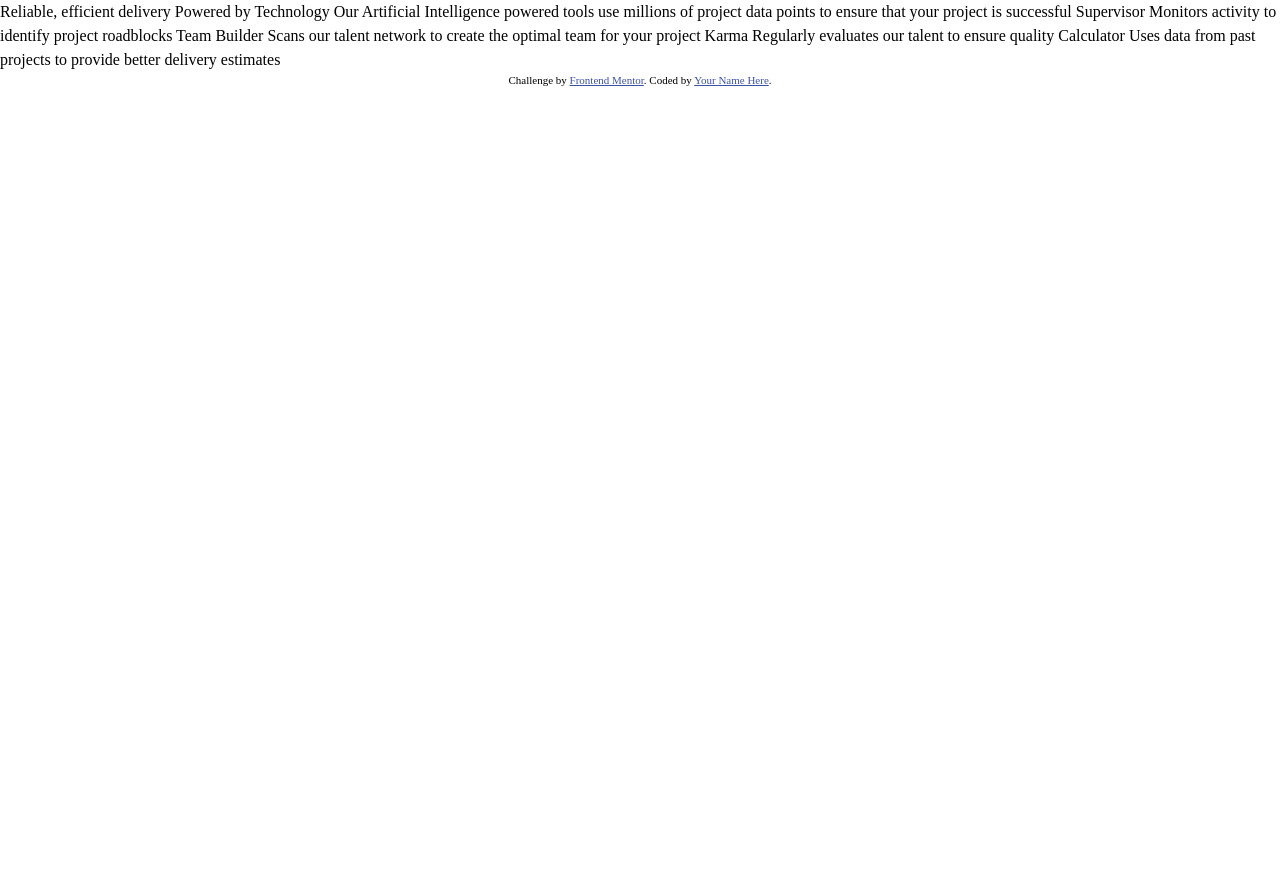
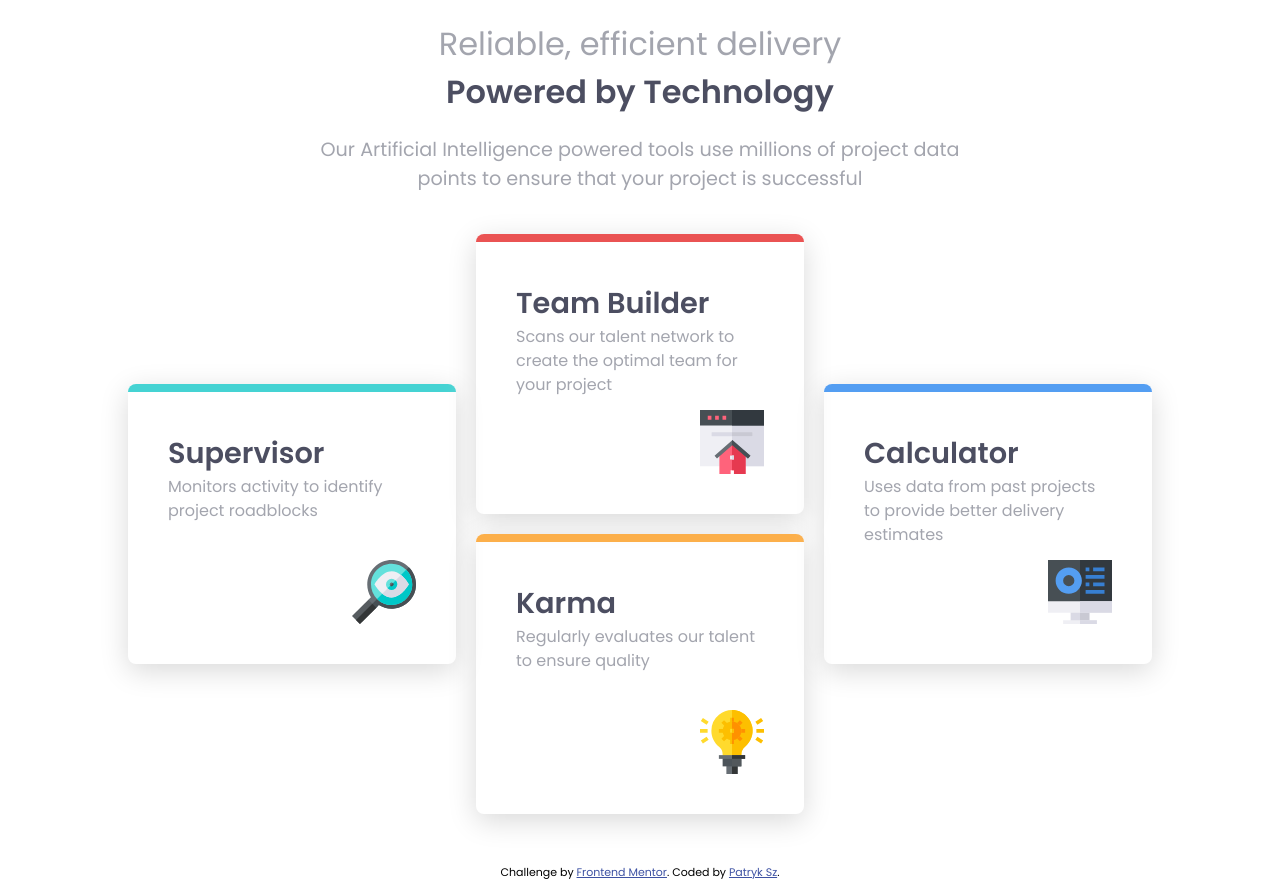
Before and after one commit to dedku/Four-card-feature-section-DailyNewbie_9, a plain HTML site: page index.html in a window 1280 px wide. Before the commit the page ends 800 px from the top, so only its background shows below. Drawn offline with Linux system fonts and the light colour scheme.

Commit message:
css + html setup

```diff
--- a/index.html
+++ b/index.html
@@ -10,30 +10,53 @@
 </head>
 
 <body>
+  <main>
+    <section>
+      <div class="main-content">
+        <h1 class="title | text-center m-i-auto font-size-800 font-weight-400 text-gray-blue">Reliable, efficient
+          delivery
+          <span class="font-weight-600 text-dark-blue">Powered by Technology</span>
+        </h1>
 
-  Reliable, efficient delivery
-  Powered by Technology
+        <p class="main-para | text-center m-i-auto text-gray-blue font-weight-400 font-size-500">
+          Our Artificial Intelligence powered tools use millions of project data points
+          to ensure that your project is successful
+        </p>
 
-  Our Artificial Intelligence powered tools use millions of project data points
-  to ensure that your project is successful
+        <div class="grid">
+          <div class="container | border-top-cyan">
+            <h2 class="text-dark-blue font-size-600 font-weight-600">Supervisor</h2>
+            <p class="text-gray-blue"> Monitors activity to identify project roadblocks</p>
+            <img src="./images/icon-supervisor.svg" alt="">
+          </div>
 
-  Supervisor
-  Monitors activity to identify project roadblocks
+          <div class="container | border-top-red">
+            <h2 class="text-dark-blue font-size-600 font-weight-600">Team Builder</h2>
+            <p class="text-gray-blue"> Scans our talent network to create the optimal team for your project</p>
+            <img src="./images/icon-team-builder.svg" alt="">
+          </div>
 
-  Team Builder
-  Scans our talent network to create the optimal team for your project
+          <div class="container | border-top-orange">
+            <h2 class="text-dark-blue font-size-600 font-weight-600">Karma</h2>
+            <p class="text-gray-blue"> Regularly evaluates our talent to ensure quality</p>
+            <img src="./images/icon-karma.svg" alt="">
+          </div>
 
-  Karma
-  Regularly evaluates our talent to ensure quality
-
-  Calculator
-  Uses data from past projects to provide better delivery estimates
+          <div class="container | border-top-blue">
+            <h2 class="text-dark-blue font-size-600 font-weight-600">Calculator</h2>
+            <p class="text-gray-blue"> Uses data from past projects to provide better delivery estimates</p>
+            <img src="./images/icon-calculator.svg" alt="">
+          </div>
+        </div>
+      </div>
+    </section>
+  </main>
 
 
   <footer>
     <p class="attribution">
       Challenge by <a href="https://www.frontendmentor.io?ref=challenge" target="_blank">Frontend Mentor</a>.
-      Coded by <a href="#">Your Name Here</a>.
+      Coded by <a href="https://www.frontendmentor.io/profile/dedku">Patryk Sz</a>.
     </p>
   </footer>
 </body>
--- a/style.css
+++ b/style.css
@@ -1,3 +1,25 @@
+@import url('https://fonts.googleapis.com/css2?family=Poppins:wght@200;400;600&display=swap');
+
+:root {
+    --clr-primary-red: hsl(0, 78%, 62%);
+    --clr-primary-cyan: hsl(180, 62%, 55%);
+    --clr-primary-orange: hsl(34, 97%, 64%);
+    --clr-primary-blue: hsl(212, 86%, 64%);
+    --clr-neutral-dark-blue: hsl(234, 12%, 34%);
+    --clr-neutral-gray-blue: hsl(229, 6%, 66%);
+    --clr-neutral-light-gray: hsl(0, 0%, 85%);
+
+    --border-size: 8px;
+
+    --fw-200: 200;
+    --fw-400: 400;
+    --fw-600: 600;
+
+    --fs-500: 1.2rem;
+    --fs-600: 1.8rem;
+    --fs-800: 2rem;
+}
+
 /* Box sizing rules */
 *,
 *::before,
@@ -31,6 +53,11 @@ html:focus-within {
 body {
     text-rendering: optimizeSpeed;
     line-height: 1.5;
+    font-family: 'Poppins', sans-serif;
+}
+
+footer {
+    margin-top: 50px;
 }
 
 /* A elements that don't have a class get default styles */
@@ -62,6 +89,133 @@ svg {
     }
 }
 
+/* utility classes */
+.text-center {
+    text-align: center;
+}
+
+.m-i-auto {
+    margin-inline: auto;
+}
+
+.border-top-red {
+    border-top: solid var(--clr-primary-red);
+    border-width: var(--border-size);
+}
+
+.border-top-cyan {
+    border-top: solid var(--clr-primary-cyan);
+    border-width: var(--border-size);
+}
+
+.border-top-orange {
+    border-top: solid var(--clr-primary-orange);
+    border-width: var(--border-size);
+}
+
+.border-top-blue {
+    border-top: solid var(--clr-primary-blue);
+    border-width: var(--border-size);
+}
+
+.text-dark-blue {
+    color: var(--clr-neutral-dark-blue);
+}
+
+.text-gray-blue {
+    color: var(--clr-neutral-gray-blue);
+}
+
+.font-weight-200 {
+    font-weight: var(--fw-200);
+}
+
+.font-weight-400 {
+    font-weight: var(--fw-400);
+}
+
+.font-weight-600 {
+    font-weight: var(--fw-600);
+}
+
+
+.font-size-500 {
+    font-size: var(--fs-500);
+}
+
+.font-size-600 {
+    font-size: var(--fs-600);
+}
+
+.font-size-800 {
+    font-size: var(--fs-800);
+}
+
+/* components */
+.main-content {
+    width: 80%;
+    margin-inline: auto;
+    display: flex;
+    flex-direction: column;
+    gap: 20px;
+    margin-top: 80px;
+}
+
+.title {
+    max-width: 25ch;
+}
+
+.main-para {
+    max-width: 32ch;
+    margin-bottom: 80px;
+}
+
+.grid {
+    display: grid;
+    gap: 20px;
+    grid-template-rows: repeat(4, 1fr);
+}
+
+.container {
+    padding: 40px;
+    border-radius: var(--border-size);
+    box-shadow: var(--clr-neutral-light-gray) 0px 7px 29px 0px;
+    display: flex;
+    flex-direction: column;
+    max-width: 485px;
+    height: 280px;
+    margin-inline: auto;
+}
+
+.container:nth-child(1) {
+    grid-column: 1/2;
+    grid-row: 1/2;
+}
+
+.container:nth-child(2) {
+    grid-column: 1/2;
+    grid-row: 2/3;
+}
+
+.container:nth-child(3) {
+    grid-column: 1/2;
+    grid-row: 3/4;
+}
+
+.container:nth-child(4) {
+    grid-column: 1/2;
+    grid-row: 4/5;
+}
+
+.container img {
+    margin-left: auto;
+    margin-top: auto;
+    max-width: 5.5rem;
+}
+
+.container p {
+    max-width: 312px;
+}
 
 
 .attribution {
@@ -72,3 +226,40 @@ svg {
 .attribution a {
     color: hsl(228, 45%, 44%);
 }
+
+@media (min-width: 68em) {
+    .main-content {
+        margin-top: 20px;
+    }
+
+    .main-para {
+        max-width: 55ch;
+        margin-bottom: 20px;
+    }
+
+    .grid {
+        grid-template-columns: repeat(3, 1fr);
+        grid-template-rows: unset;
+        align-items: center;
+    }
+
+    .container:nth-child(1) {
+        grid-column: 1/2;
+        grid-row: 1/3;
+    }
+
+    .container:nth-child(2) {
+        grid-column: 2/3;
+        grid-row: 1/2;
+    }
+
+    .container:nth-child(3) {
+        grid-column: 2/3;
+        grid-row: 2/3;
+    }
+
+    .container:nth-child(4) {
+        grid-column: 3/4;
+        grid-row: 1/3;
+    }
+}
```
